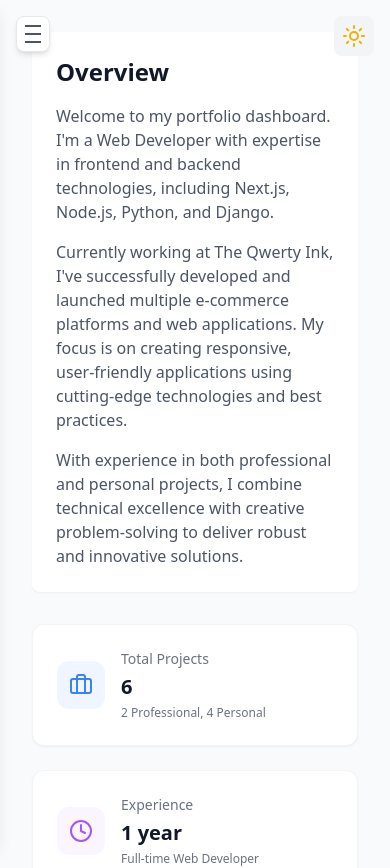
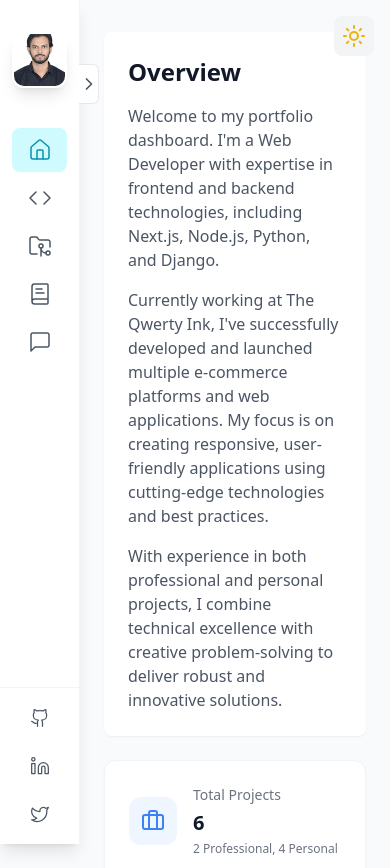
Before and after one commit to abhinv98/Portfolio-Dashboard-Project, a React (Create React App) app: page / in a window 390 px wide. Shown: the top 868 px of the page. Built offline with nearby package versions, Linux system fonts and the light colour scheme.

Commit message:
Update: Improved sidebar responsiveness and main content layout
- Enhanced sidebar toggle functionality
- Added responsive margins for main content
- Improved content transitions
- Fixed profile picture alignment
- Added proper spacing and padding
- Updated navigation menu styling

```diff
--- a/src/App.jsx
+++ b/src/App.jsx
@@ -43,7 +43,7 @@ function App() {
     switch (selectedSection) {
       case "overview":
         return (
-          <div className="space-y-8 animate-fade-in">
+          <div className="space-y-6 animate-fade-in">
             <div className="bg-white dark:bg-gray-800 p-6 rounded-lg shadow-sm">
               <h2 className="text-2xl font-bold mb-4 text-gray-900 dark:text-white">
                 Overview
@@ -124,7 +124,7 @@ function App() {
 
   return (
     <ThemeProvider>
-      <div className="min-h-screen bg-gray-50 dark:bg-gray-900 relative theme-transition">
+      <div className="min-h-screen bg-gray-50 dark:bg-gray-900 relative">
         <div className="fixed top-4 right-4 z-50">
           <ThemeToggle />
         </div>
@@ -137,11 +137,18 @@ function App() {
         />
 
         <main
-          className={`transition-all duration-300 ease-in-out ${
-            isMenuOpen ? "md:ml-64" : "ml-0"
-          } p-8`}
+          className={`transition-all duration-300 ease-in-out
+                     ${isMenuOpen ? "ml-64" : "ml-20"}
+                     pt-8 pb-16 px-6 md:px-8
+                     min-h-screen
+                     relative`}
         >
-          {renderSection()}
+          <div className="max-w-7xl mx-auto">
+            {/* Responsive Container for Content */}
+            <div className="rounded-lg transition-all duration-300">
+              {renderSection()}
+            </div>
+          </div>
         </main>
       </div>
     </ThemeProvider>
--- a/src/components/Sidebar.jsx
+++ b/src/components/Sidebar.jsx
@@ -8,6 +8,8 @@ import {
   Github,
   Linkedin,
   Twitter,
+  ChevronLeft,
+  ChevronRight,
 } from "lucide-react";
 import { portfolioData } from "../data/portfolioData";
 import profileImage from "../assets/images/abhinavraiphoto.jpg";
@@ -31,33 +33,26 @@ const Sidebar = ({
       {/* Sidebar */}
       <div
         className={`fixed left-0 top-0 h-full bg-white dark:bg-gray-800
-                    shadow-lg w-64 transform transition-all duration-300 ease-in-out
+                    shadow-lg transform transition-all duration-300 ease-in-out
                     border-r border-gray-100 dark:border-gray-700 z-30
-                    ${isMenuOpen ? "translate-x-0" : "-translate-x-64"}`}
+                    ${isMenuOpen ? "w-64" : "w-20"}
+                    flex flex-col`}
       >
-        <div className="p-6">
-          {/* Toggle Button - Inside Sidebar */}
+        {/* Main Content Container with Scroll */}
+        <div className="flex-1 flex flex-col min-h-0">
+          {/* Profile Section */}
+          <div
+            className={`pt-8 pb-6 ${isMenuOpen ? "px-6" : "px-3"} ${isMenuOpen ? "text-center" : "flex justify-center"}`}
+          >
+            <div
+              className={`relative mx-auto mb-4 ${isMenuOpen ? "w-24 h-24" : "w-14 h-14"}`}
+            >
               {isMenuOpen && (
-            <button
-              onClick={() => setIsMenuOpen(false)}
-              className="absolute right-4 top-4 p-2 rounded-lg hover:bg-gray-100
-                       dark:hover:bg-gray-700 transition-colors"
-              aria-label="Close Sidebar"
-            >
-              <div className="flex flex-col gap-1.5 w-4">
-                <span className="block w-4 h-0.5 bg-gray-600 dark:bg-gray-300 transition-all duration-300 -rotate-45 translate-y-2" />
-                <span className="block w-4 h-0.5 bg-gray-600 dark:bg-gray-300 transition-all duration-300 opacity-0" />
-                <span className="block w-4 h-0.5 bg-gray-600 dark:bg-gray-300 transition-all duration-300 rotate-45 -translate-y-2" />
-              </div>
-            </button>
-          )}
-
-          <div className="text-center mb-8 mt-8">
-            <div className="relative w-24 h-24 mx-auto mb-4">
-              {/* Profile Picture Container */}
+                <>
                   <div className="absolute inset-0 bg-gradient-to-br from-primary-400 to-primary-600 rounded-xl transform rotate-6 opacity-75" />
                   <div className="absolute inset-0 bg-gradient-to-br from-primary-300 to-primary-500 rounded-xl transform -rotate-6 opacity-75" />
-              {/* Profile Picture */}
+                </>
+              )}
               <div className="relative w-full h-full rounded-xl overflow-hidden border-2 border-white dark:border-gray-700 shadow-lg">
                 <img
                   src={profileImage}
@@ -66,15 +61,21 @@ const Sidebar = ({
                 />
               </div>
             </div>
-            <h2 className="text-xl font-bold text-gray-900 dark:text-white">
+            {isMenuOpen && (
+              <>
+                <h2 className="text-lg font-bold text-gray-900 dark:text-white mt-3">
                   {portfolioData.user.name}
                 </h2>
-            <p className="text-gray-600 dark:text-gray-300">
+                <p className="text-sm text-gray-600 dark:text-gray-300 mt-0.5">
                   {portfolioData.user.title}
                 </p>
+              </>
+            )}
           </div>
 
-          <nav className="space-y-2">
+          {/* Navigation - Scrollable */}
+          <nav className="flex-1 overflow-y-auto">
+            <div className="space-y-1 px-3">
               {menuItems.map((item) => {
                 const Icon = item.icon;
                 return (
@@ -86,24 +87,40 @@ const Sidebar = ({
                         setIsMenuOpen(false);
                       }
                     }}
-                  className={`flex items-center space-x-2 w-full p-3 rounded-lg
+                    className={`flex items-center w-full rounded-lg
                               transition-all duration-200
                               ${
                                 selectedSection === item.id
                                   ? "bg-primary-100 dark:bg-primary-900/20 text-primary-600 dark:text-primary-400"
                                   : "hover:bg-gray-100 dark:hover:bg-gray-700 text-gray-600 dark:text-gray-300"
+                              }
+                              ${
+                                isMenuOpen
+                                  ? "px-3 py-2.5"
+                                  : "justify-center p-2.5"
                               }`}
+                    title={!isMenuOpen ? item.label : ""}
                   >
-                  <Icon size={20} />
-                  <span className="font-medium">{item.label}</span>
+                    <Icon
+                      className={`flex-shrink-0 ${isMenuOpen ? "w-5 h-5" : "w-6 h-6"}`}
+                      strokeWidth={1.5}
+                    />
+                    {isMenuOpen && (
+                      <span className="ml-2.5 font-medium text-sm whitespace-nowrap">
+                        {item.label}
+                      </span>
+                    )}
                   </button>
                 );
               })}
+            </div>
           </nav>
-        </div>
 
-        <div className="absolute bottom-0 w-full p-6 border-t border-gray-100 dark:border-gray-700">
-          <div className="flex space-x-4 justify-center">
+          {/* Social Links - Fixed at Bottom */}
+          <div className="p-3 border-t border-gray-100 dark:border-gray-700">
+            <div
+              className={`flex ${isMenuOpen ? "space-x-3 justify-center" : "flex-col space-y-3 items-center"}`}
+            >
               {Object.entries({
                 Github: [portfolioData.social.github, Github],
                 LinkedIn: [portfolioData.social.linkedin, Linkedin],
@@ -113,35 +130,39 @@ const Sidebar = ({
                   key={name}
                   href={url}
                   className="text-gray-600 dark:text-gray-400 hover:text-primary-600
-                         dark:hover:text-primary-400 transition-colors p-2 rounded-full
+                           dark:hover:text-primary-400 transition-colors p-2 rounded-lg
                            hover:bg-gray-100 dark:hover:bg-gray-700"
                   target="_blank"
                   rel="noopener noreferrer"
                   aria-label={name}
+                  title={name}
                 >
-                <Icon size={20} />
+                  <Icon className="w-5 h-5" strokeWidth={1.5} />
                 </a>
               ))}
             </div>
           </div>
         </div>
 
-      {/* Toggle Button - Outside Sidebar when closed */}
-      {!isMenuOpen && (
+        {/* Integrated Toggle Button */}
         <button
-          onClick={() => setIsMenuOpen(true)}
-          className="fixed left-4 top-4 z-30 p-2 bg-white dark:bg-gray-800 rounded-lg
-                   shadow-md hover:bg-gray-100 dark:hover:bg-gray-700 transition-colors
-                   border border-gray-200 dark:border-gray-700"
-          aria-label="Open Sidebar"
+          onClick={() => setIsMenuOpen(!isMenuOpen)}
+          className={`absolute -right-5 top-16 h-10
+                     bg-white dark:bg-gray-800
+                     transition-all duration-300
+                     hover:bg-gray-100 dark:hover:bg-gray-700
+                     border-r border-t border-b border-gray-200 dark:border-gray-600
+                     rounded-r-md`}
+          style={{ width: "20px" }}
+          aria-label={isMenuOpen ? "Collapse Sidebar" : "Expand Sidebar"}
         >
-          <div className="flex flex-col gap-1.5 w-4">
-            <span className="block w-4 h-0.5 bg-gray-600 dark:bg-gray-300" />
-            <span className="block w-4 h-0.5 bg-gray-600 dark:bg-gray-300" />
-            <span className="block w-4 h-0.5 bg-gray-600 dark:bg-gray-300" />
+          {isMenuOpen ? (
+            <ChevronLeft className="w-5 h-5 text-gray-600 dark:text-gray-300" />
+          ) : (
+            <ChevronRight className="w-5 h-5 text-gray-600 dark:text-gray-300" />
+          )}
+        </button>
       </div>
-        </button>
-      )}
 
       {/* Mobile Overlay */}
       {isMenuOpen && (
```
Lines whose indentation alone changed are shown as unchanged.
